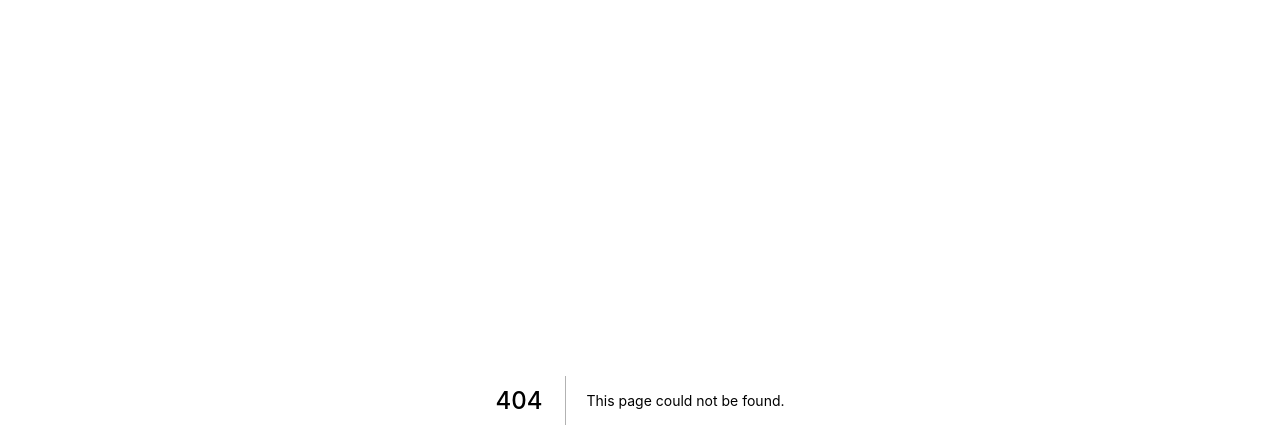
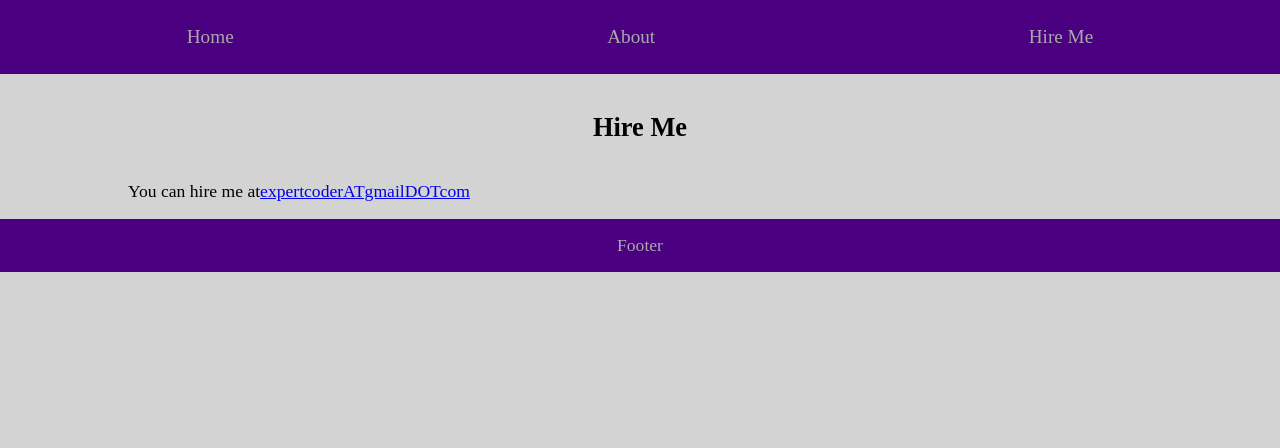
Before and after one commit to TituxMetal/next-portfolio, a Next.js app: page /hireMe in a window 1280 px wide. Before the commit this address had no page. Shown: the top 448 px of the page. Built offline with nearby package versions, Linux system fonts and the light colour scheme.

Commit message:
Add index, about and hireme pages and Layout component

```diff
--- /dev/null
+++ b/components/Layout.js
@@ -0,0 +1,75 @@
+import Link from 'next/link'
+
+const Layout = ({ children, title }) => (
+  <main className='root'>
+    <header>
+      <Link href='/'>
+        <a>Home</a>
+      </Link>
+      <Link href='/about'>
+        <a>About</a>
+      </Link>
+      <Link href='/hireMe'>
+        <a>Hire Me</a>
+      </Link>
+    </header>
+    <section>
+      <h1>{title}</h1>
+      {children}
+    </section>
+    <footer>Footer</footer>
+    <style jsx>{`
+      .root {
+        display: flex;
+        justify-content: center;
+        align-items: center;
+        flex-direction: column;
+      }
+      header {
+        width: 100%;
+        display: flex;
+        justify-content: space-around;
+        padding: 1rem 0;
+        font-size: 1.2rem;
+        background: indigo;
+      }
+      header a {
+        color: darkgrey;
+        text-decoration: none;
+        padding: 10px;
+      }
+      header a:hover {
+        font-weight: bold;
+        color: lightgrey;
+      }
+      section {
+        width: 80%;
+      }
+      section h1 {
+        text-align: center;
+        padding: 1rem 0;
+      }
+      section p {
+        padding: 0;
+        margin: 0;
+      }
+      footer {
+        background: indigo;
+        color: darkgrey;
+        padding: 1rem 0;
+        text-align: center;
+        width: 100%;
+      }
+    `}</style>
+    <style global jsx>{`
+      body {
+        box-sizing: border-box;
+        margin: 0;
+        font-size: 110%;
+        background: lightgrey;
+      }
+    `}</style>
+  </main>
+)
+
+export default Layout
--- /dev/null
+++ b/pages/hireMe.js
@@ -0,0 +1,12 @@
+import Layout from '../components/Layout'
+
+const HireMe = () => (
+  <Layout title='Hire Me'>
+    <p>
+      You can hire me at
+      <a href='mailto:expertcoder@gmail.com'>expertcoderATgmailDOTcom</a>
+    </p>
+  </Layout>
+)
+
+export default HireMe
```
Also changed, not shown: pages/about.js (added, +10 -0 lines), pages/index.js (+7 -1 lines), static/javascript_logo.png (added).
